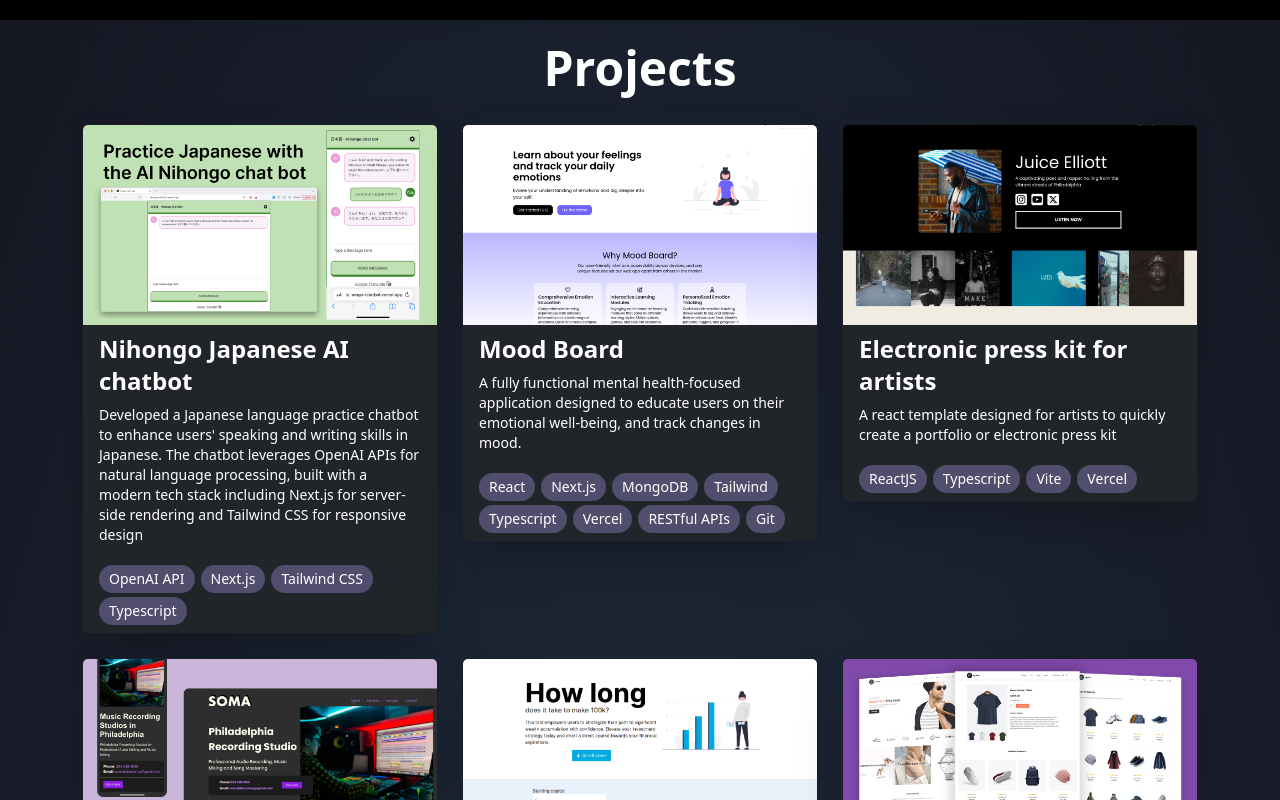
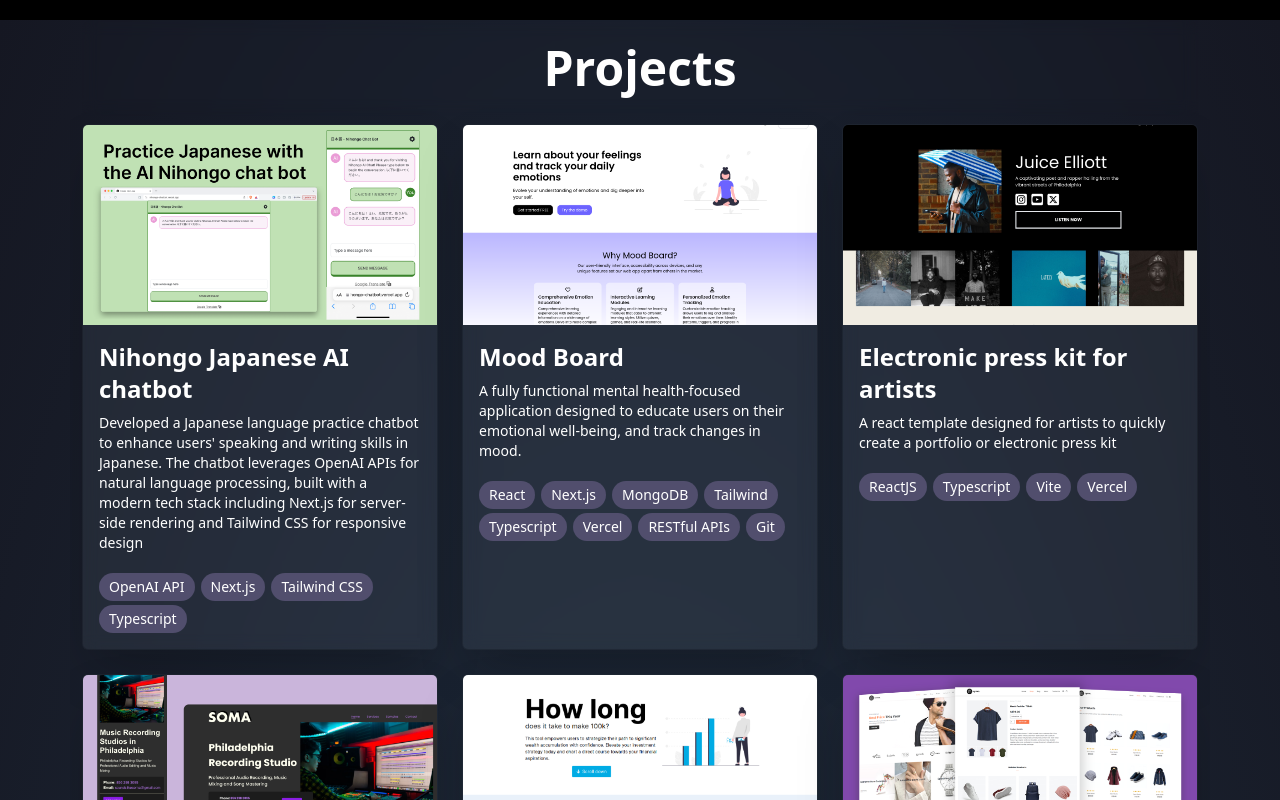
Before and after one commit to zackhanni/zachary.works, a Next.js app: page / in a window 1280 px wide. Shown: the part 1860-2660 px from the top of the page. Built offline with nearby package versions, Linux system fonts and the light colour scheme.

Commit message:
made all cards in each row the same height

```diff
--- a/app/components/Projects.tsx
+++ b/app/components/Projects.tsx
@@ -33,7 +33,7 @@ export default function Projects() {
                 key={project.title}
                 ref={ref}
               >
-                <div className="card pl-0 bg-dark backdrop-blur rounded-lg shadow-2xl">
+                <div className="card pl-0 !bg-slate-400/10 backdrop-blur rounded-lg shadow-2xl min-h-full">
                   <div className="overflow-hidden">
                     <Link href={project.liveWebsite} target="_blank">
                       <Image
@@ -45,13 +45,11 @@ export default function Projects() {
                       />
                     </Link>
                   </div>
-                  <div className="card-body py-2 text-white text-sm min-h-max">
+                  <div className="card-body py-3 text-white text-sm">
                     <div>
-                      <div className="flex justify-between items-center">
-                        <p className="card-title font-bold text-2xl">
-                          {project.title}
-                        </p>
-                      </div>
+                      <p className="card-title font-bold text-2xl">
+                        {project.title}
+                      </p>
 
                       <p className="card-text">{project.description}</p>
 
```
